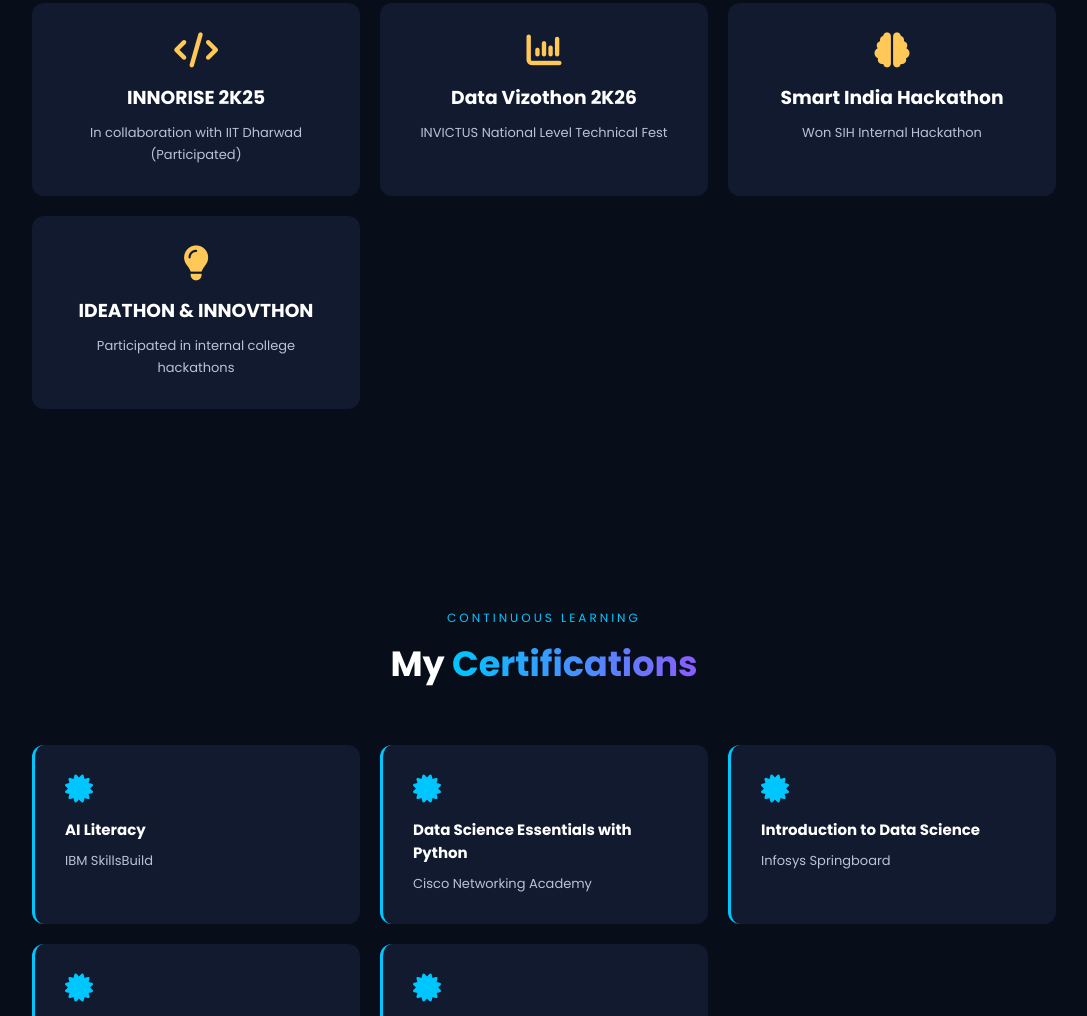
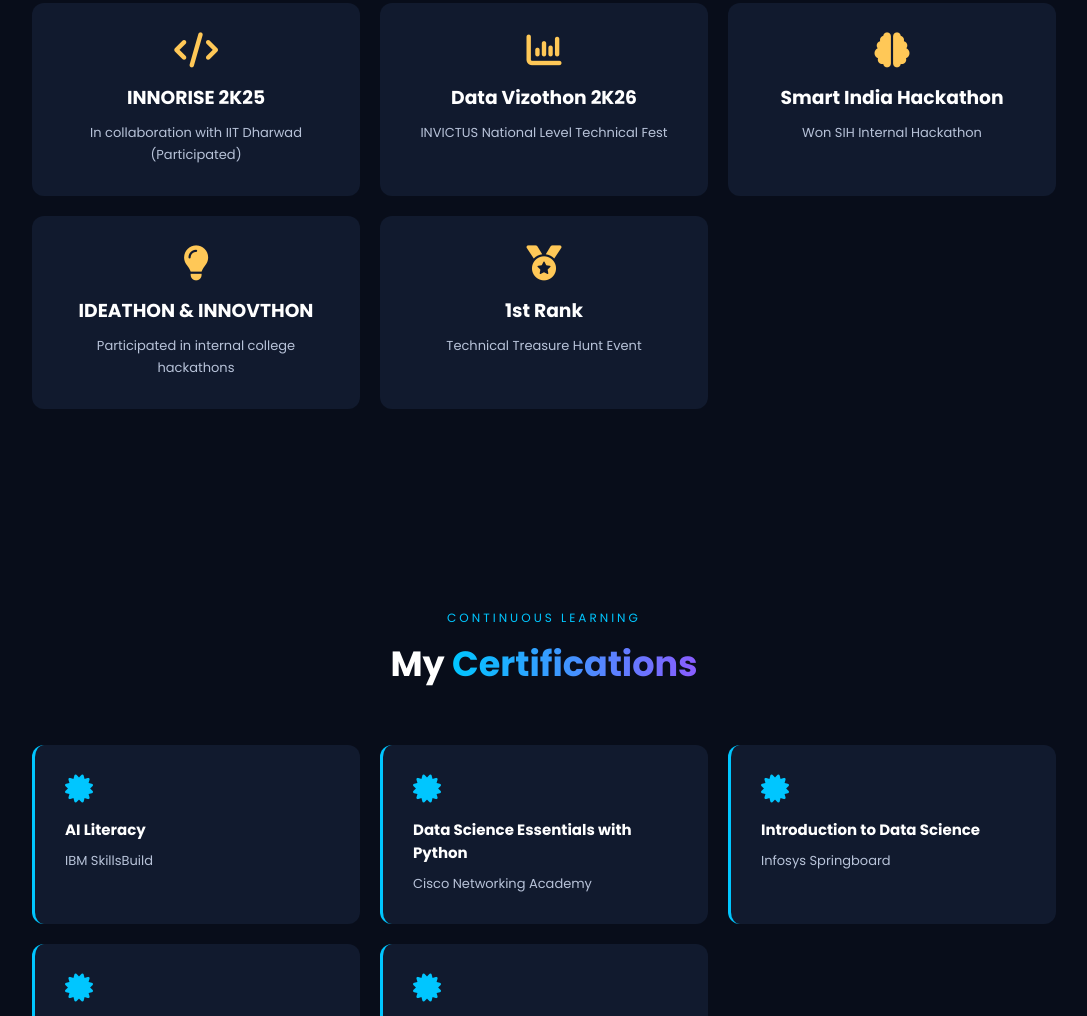
Before and after one commit to muhammadsaeedbagayat/MuhammadSaeedPortfolio, a plain HTML site: page index.html in a window 1280 px wide. Shown: the part 4084-5100 px from the top of the page, without its empty margins (96-1183 px from the left). Drawn offline with Linux system fonts and the light colour scheme.

Commit message:
Updated portfolio website

```diff
--- a/index.html
+++ b/index.html
@@ -423,6 +423,12 @@
             <p>Participated in internal college hackathons</p>
         </div>
 
+         <div class="achievement-card">
+            <i class="fas fa-medal"></i>
+            <h3>1st Rank</h3>
+            <p>Technical Treasure Hunt Event</p>
+        </div>
+
     </div>
 
 </section>
```
